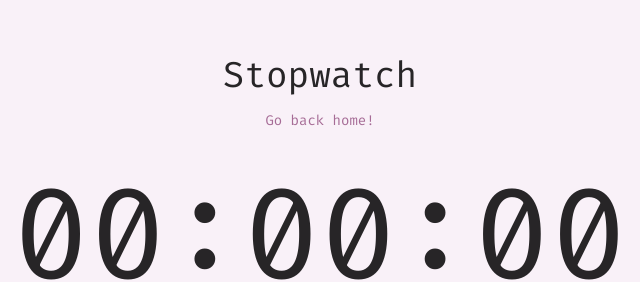
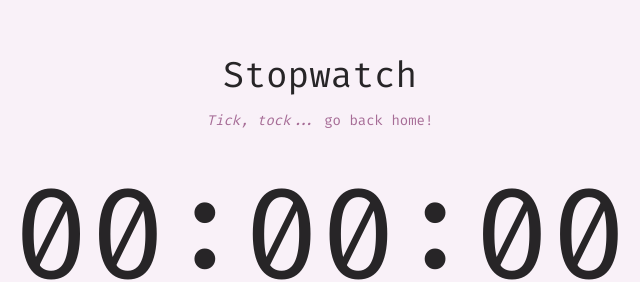
Before and after one commit to angelazheng96/tick-tock, an Astro site: page /stopwatch in a window 1280 px wide. Shown: the part 183-465 px from the top of the page, 320-960 px from the left. Built offline with nearby package versions, Linux system fonts and the light colour scheme; Astro itself is replaced by a stand-in of ours.

Commit message:
Add text to stopwatch

```diff
--- a/src/pages/stopwatch.astro
+++ b/src/pages/stopwatch.astro
@@ -9,9 +9,11 @@ import Layout from "../components/Layout.astro";
     class="h-screen flex flex-col items-center justify-center font-['Fira'] bg-light text-dark"
   >
     <h1 class="text-2xl sm:text-3xl md:text-4xl mb-4">Stopwatch</h1>
-    <a href="./" class="text-sm text-rose hover:text-lilac hover:underline"
-      >Go back home!</a
-    >
+    <div class="text-sm text-rose">
+      <span class="italic">Tick, tock...</span>
+      <a href="./" class="hover:text-lilac hover:underline">go back home!</a>
+    </div>
+
     <div id="time" class="text-6xl sm:text-8xl md:text-9xl my-10">00:00:00</div>
     <div>
       <button
```
